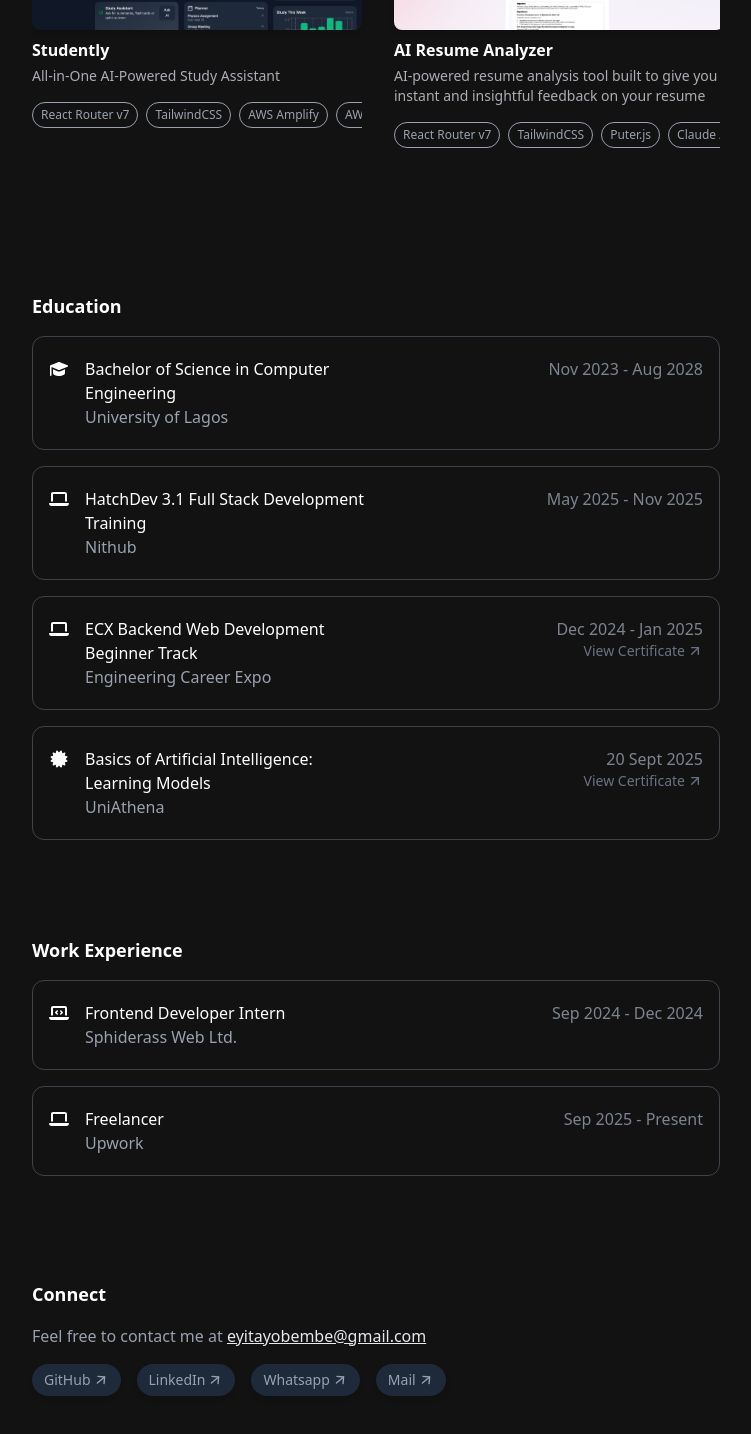
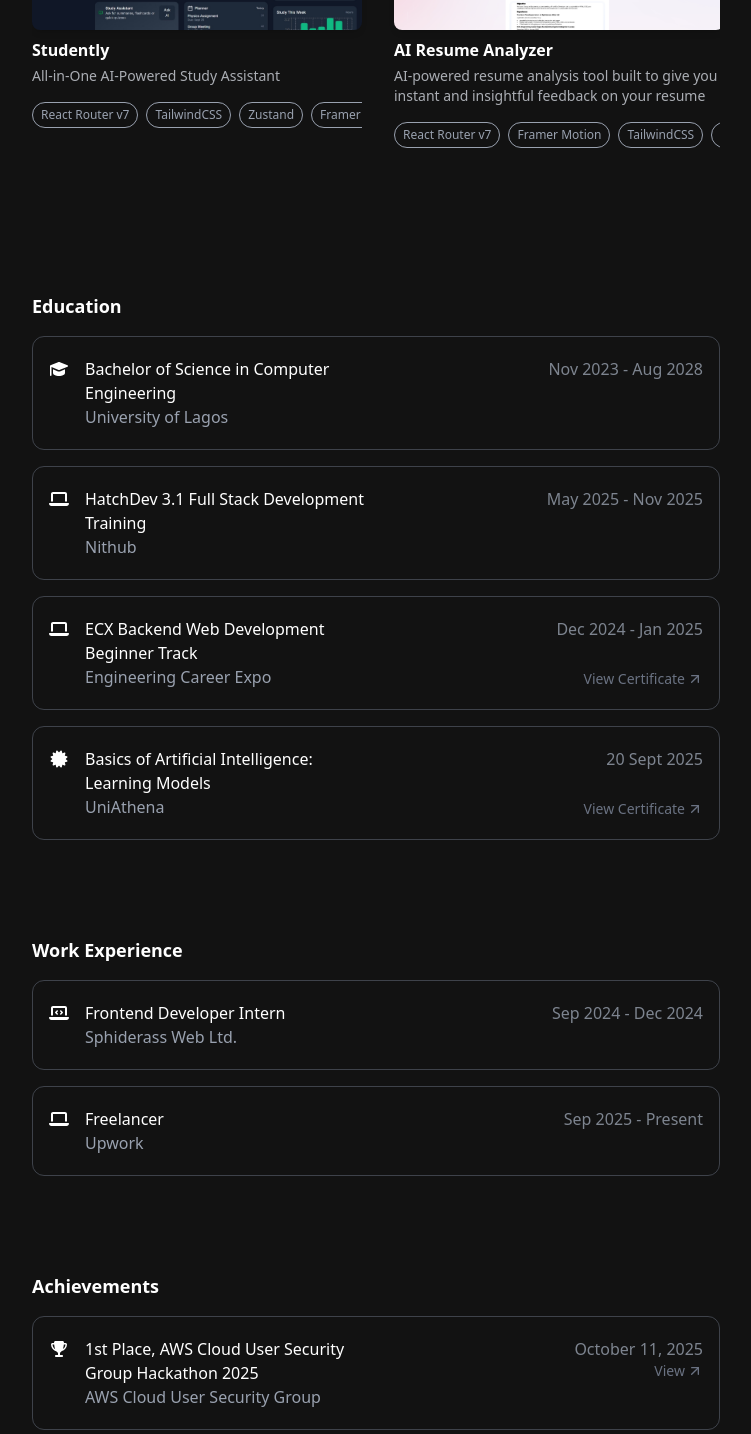
Before and after one commit to davistar21/portfolio, a Next.js app: page / in a window 1280 px wide. Shown: the part 636-2070 px from the top of the page, without its empty margins (264-1015 px from the left). Built offline with nearby package versions, Linux system fonts and the light colour scheme.

Commit message:
achievements

```diff
--- a/Education.tsx
+++ b/Education.tsx
@@ -8,7 +8,6 @@
   IconDefinition,
 } from "@fortawesome/free-solid-svg-icons";
 import { ArrowUpRight } from "lucide-react";
-import { JSX, ForwardRefExoticComponent } from "react";
 
 const educationDetails = [
   {
@@ -60,9 +59,9 @@
       whileInView={{ opacity: 1 }}
       transition={{ duration: 0.6, delay: 0.5 }}
       viewport={{ once: true }}
-      className="border-1 border-gray-500/50 rounded-xl py-5 px-4 flex flex-col md:flex-row gap-4 items-start"
+      className="border-1 border-gray-500/50 rounded-xl py-5 px-4 flex flex-col md:flex-row gap-4 "
     >
-      <div className="flex md:flex-row flex-row-reverse gap-4 items-start justofy-between w-full">
+      <div className="flex md:flex-row flex-row-reverse gap-4 items-start justify-between w-full">
         <div className="w-5 h-5 md:mt-0 mt-auto">
           <FontAwesomeIcon icon={icon} />
         </div>
--- a/app/page.tsx
+++ b/app/page.tsx
@@ -4,6 +4,7 @@
 import Projects from "@/components/Projects";
 import Education from "@/Education";
 import WorkExperience from "@/components/WorkExperience";
+import Achievements from "@/components/Achievements";
 
 export default function HomePage() {
   return (
@@ -12,6 +13,7 @@
       <Projects />
       <Education />
       <WorkExperience />
+      <Achievements />
     </section>
   );
 }
--- /dev/null
+++ b/components/Achievements.tsx
@@ -0,0 +1,82 @@
+"use client";
+import { motion } from "framer-motion";
+import { FontAwesomeIcon } from "@fortawesome/react-fontawesome";
+import {
+  faLaptop,
+  faGraduationCap,
+  faCertificate,
+  IconDefinition,
+  faTrophy,
+} from "@fortawesome/free-solid-svg-icons";
+import { ArrowUpRight, Trophy, TrophyIcon } from "lucide-react";
+
+const achievementDetails = [
+  {
+    title: "1st Place, AWS Cloud User Security Group Hackathon 2025",
+    issuer: "AWS Cloud User Security Group",
+    date: "October 11, 2025",
+    icon: faTrophy,
+    href: "nm",
+  },
+];
+
+const AchievementCard = ({
+  title,
+  issuer,
+  date,
+  icon,
+  href,
+}: {
+  title: string;
+  issuer: string;
+  date: string;
+  icon: IconDefinition;
+  href?: string;
+}) => {
+  return (
+    <motion.div
+      initial={{ opacity: 0 }}
+      whileInView={{ opacity: 1 }}
+      transition={{ duration: 0.6, delay: 0.5 }}
+      viewport={{ once: true }}
+      className="border-1 border-gray-500/50 rounded-xl py-5 px-4 flex flex-col md:flex-row gap-4 items-start"
+    >
+      <div className="flex md:flex-row flex-row-reverse gap-4 items-start justofy-between w-full">
+        <div className="w-5 h-5 md:mt-0 mt-auto">
+          <FontAwesomeIcon icon={icon} />
+        </div>
+        <div className="flex flex-col justify-between mr-auto">
+          <span className="">{title}</span>
+          <p className=" text-gray-400">{issuer}</p>
+        </div>
+      </div>
+      <div className="text-gray-400/80 flex md:flex-col md:items-end justify-between flex-row w-full">
+        <span>{date}</span>
+
+        {href && (
+          <a
+            className="text-sm flex gap-[2px] items-center !text-gray-500 hover:text-gray-200 transition"
+            href={href}
+          >
+            View
+            <ArrowUpRight size={16} />
+          </a>
+        )}
+      </div>
+    </motion.div>
+  );
+};
+const Achievements = () => {
+  return (
+    <div>
+      <h1 className="mb-4 text-lg font-semibold">Achievements</h1>
+      <div className="space-y-4">
+        {achievementDetails.map((e, idx) => (
+          <AchievementCard {...e} key={idx} />
+        ))}
+      </div>
+    </div>
+  );
+};
+
+export default Achievements;
--- a/components/ProjectCard.tsx
+++ b/components/ProjectCard.tsx
@@ -1,6 +1,6 @@
 "use client";
 import React from "react";
-import { motion } from "framer-motion";
+import { motion, spring } from "framer-motion";
 import ZoomableImage from "./ZoomableImage";
 import { Tag } from "lucide-react";
 
@@ -23,8 +23,8 @@
 }) {
   return (
     <motion.a
-      initial={{ opacity: 0, y: 30 }}
-      whileInView={{ opacity: 1, y: 0 }}
+      initial={{ opacity: 0 }}
+      whileInView={{ opacity: 1 }}
       transition={{ duration: 0.5 }}
       className=" w-[330px] flex flex-col mx-auto snap-center"
       href={link}
--- a/components/Projects.tsx
+++ b/components/Projects.tsx
@@ -12,14 +12,17 @@
     tags: [
       "React Router v7",
       "TailwindCSS",
+      "Zustand",
+      "Framer Motion",
       "AWS Amplify",
-      "AWS Cognito",
-      "AWS Lambda",
+      "Amazon Cognito",
+      "Amazon Lambda",
+      "Amazon Bedrock",
       "AWS Textract",
-      "AWS S3",
-      "AWS DynamoDB",
-      "AWS API Gateway",
-      "AWS CloudWatch",
+      "Amazon S3",
+      "DynamoDB",
+      "API Gateway",
+      "Amazon CloudWatch",
     ],
   },
   {
@@ -31,7 +34,13 @@
     },
     description:
       "AI-powered resume analysis tool built to give you instant and insightful feedback on your resume",
-    tags: ["React Router v7", "TailwindCSS", "Puter.js", "Claude API"],
+    tags: [
+      "React Router v7",
+      "Framer Motion",
+      "TailwindCSS",
+      "Puter.js",
+      "Claude API",
+    ],
   },
   {
     link: "https://url-shortener-app-wheat-eight.vercel.app/",
--- a/components/WorkExperience.tsx
+++ b/components/WorkExperience.tsx
@@ -36,9 +36,10 @@
 }) => {
   return (
     <motion.div
-      initial={{ opacity: 0, y: 40 }}
-      whileInView={{ opacity: 1, y: 0 }}
+      initial={{ opacity: 0, x: 40 }}
+      whileInView={{ opacity: 1, x: 0 }}
       transition={{ duration: 0.6 }}
+      viewport={{ once: true }}
       className="border-1 border-gray-500/50 rounded-xl py-5 px-4 flex flex-col md:flex-row gap-4 items-start"
     >
       <div className="flex md:flex-row flex-row-reverse gap-4 items-start justofy-between w-full">
```
